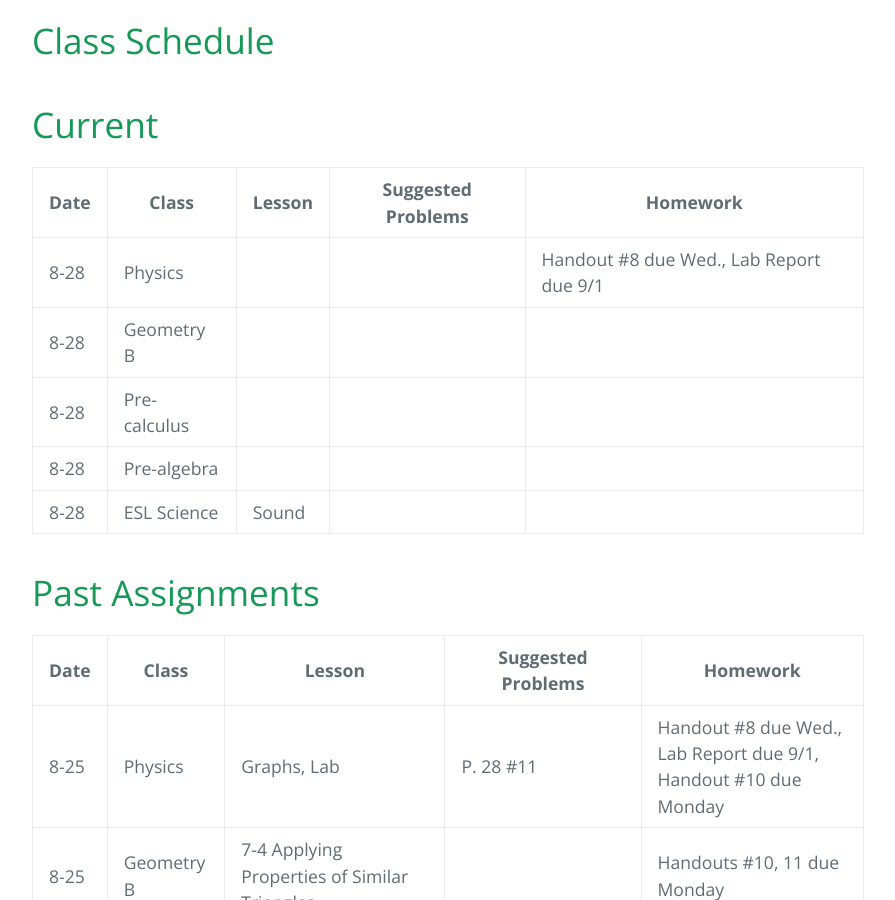
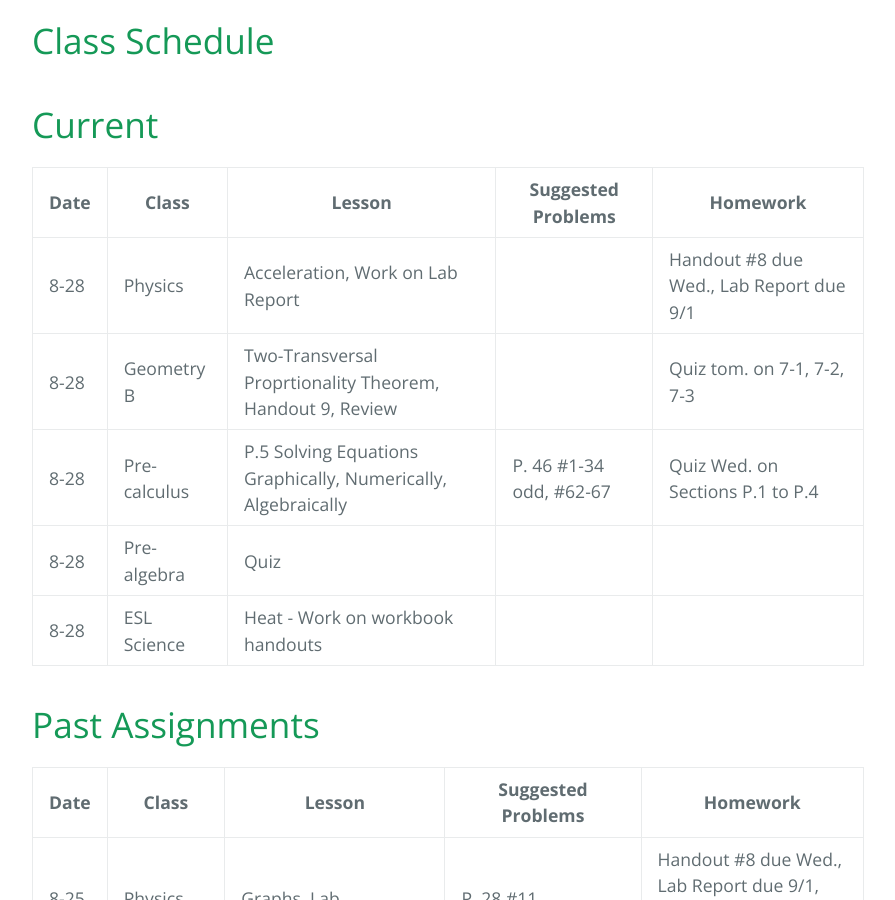
Before and after one commit to gpayoo/gpayoo, a Jekyll site: the page built from index.md, in a window 1280 px wide and 900 px high, scrolled down 401 px. Shown: the whole window, without its empty margins (192-1087 px from the left). Built offline with Jekyll 4.4.1, drawn with Linux system fonts in a browser that asks for light colours; our own code applies the rules of GitHub Pages for plain Markdown files.

Commit message:
Update index.md

```diff
--- a/index.md
+++ b/index.md
@@ -9,11 +9,11 @@ layout: default
 
 | Date | Class | Lesson | Suggested Problems | Homework |
 | ---- | ----- | ------ | -------- | ---
-| 8-28 | Physics | |  | Handout #8 due Wed., Lab Report due 9/1
-| 8-28 | Geometry B || | |
-| 8-28 | Pre-calculus |  |  |
-| 8-28 | Pre-algebra |  |
-| 8-28 | ESL Science |  Sound |  |
+| 8-28 | Physics | Acceleration, Work on Lab Report |  | Handout #8 due Wed., Lab Report due 9/1
+| 8-28 | Geometry B | Two-Transversal Proprtionality Theorem, Handout 9, Review | | Quiz tom. on 7-1, 7-2, 7-3|
+| 8-28 | Pre-calculus | P.5 Solving Equations Graphically, Numerically, Algebraically | P. 46 #1-34 odd, #62-67 | Quiz Wed. on Sections P.1 to P.4
+| 8-28 | Pre-algebra | Quiz |
+| 8-28 | ESL Science | Heat - Work on workbook handouts |  |
 
 
 # [](#header-2) Past Assignments
```
